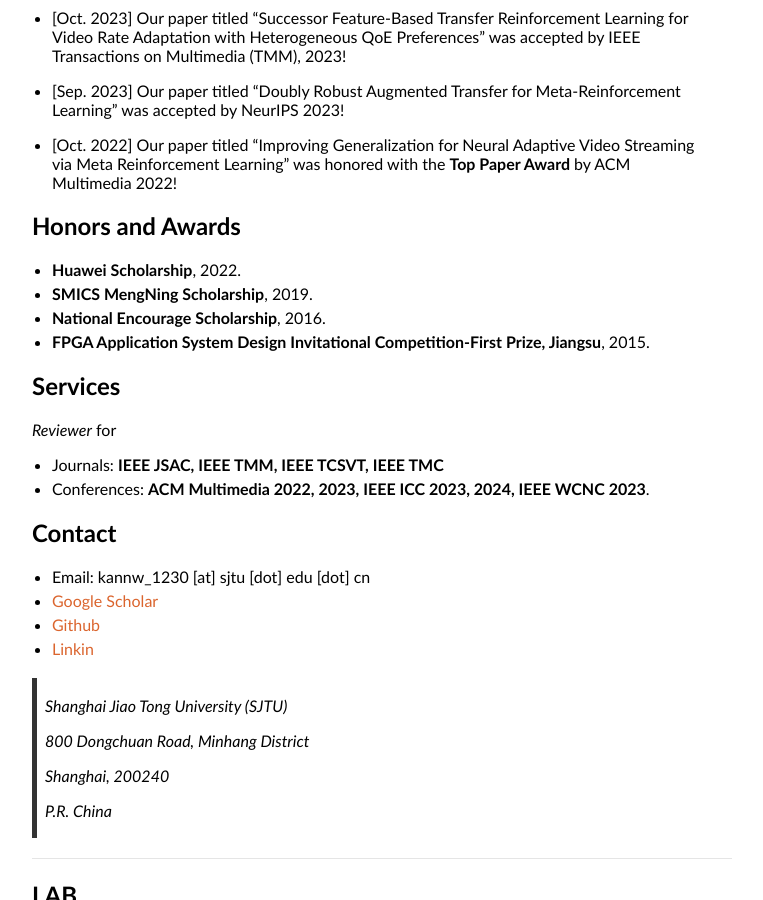
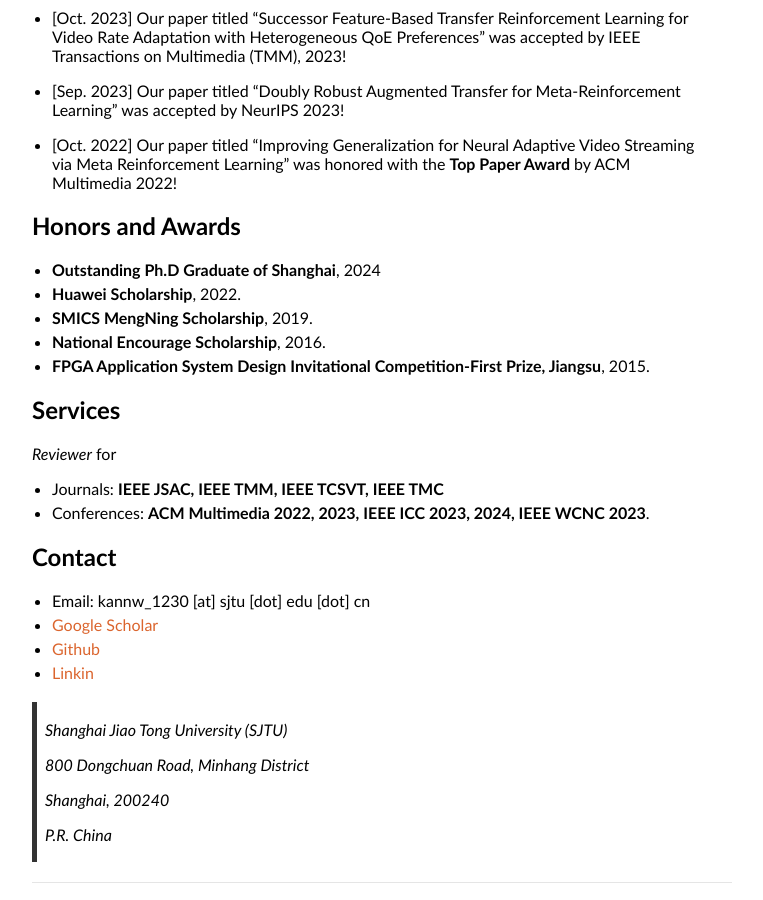
Before and after one commit to confiwent/AcademicPages, a Jekyll site: the page built from index.md, in a window 1280 px wide and 900 px high, scrolled down 554 px. Shown: the whole window, without its empty margins (258-1021 px from the left). Built offline with Jekyll 4.4.1, drawn with Linux system fonts in a browser that asks for light colours; our own code applies the rules of GitHub Pages for plain Markdown files.

Commit message:
update: Outstanding Ph.D Graduate of Shanghai

```diff
--- a/index.md
+++ b/index.md
@@ -29,6 +29,7 @@ __Previouly:__ I received the B.S. degree in Information Engineering from Nanjin
 ## Honors and Awards
 
 <!-- - **Science and Technology Advancement Award-First Prize, Shanghai**, 2022. -->
+- **Outstanding Ph.D Graduate of Shanghai**, 2024
 - **Huawei Scholarship**, 2022.
 - **SMICS MengNing Scholarship**, 2019.
 - **National Encourage Scholarship**, 2016.
```
